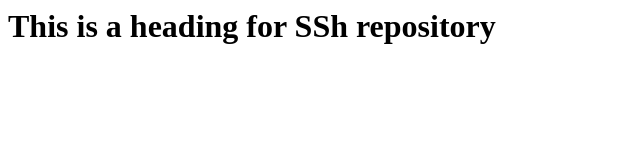
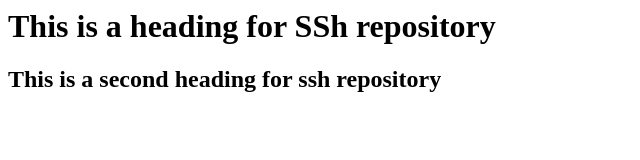
Before and after one commit to Ashish-rajpoot/SshRemoteRepo, a plain HTML site: page index.html in a window 1280 px wide. Shown: the whole page, without its empty margins (0-640 px from the left). Drawn offline with Linux system fonts and the light colour scheme.

Commit message:
index file update with heading 2

```diff
--- a/index.html
+++ b/index.html
@@ -2,7 +2,8 @@
 	<head>
 	</head>
 	<body>
-		<h1> This is a heading for SSh repository</h1>
+		<h1> This is a heading for SSh repository </h1>
+		<h2> This is a second heading for ssh repository </h2>
 	</body>
 
 
```
